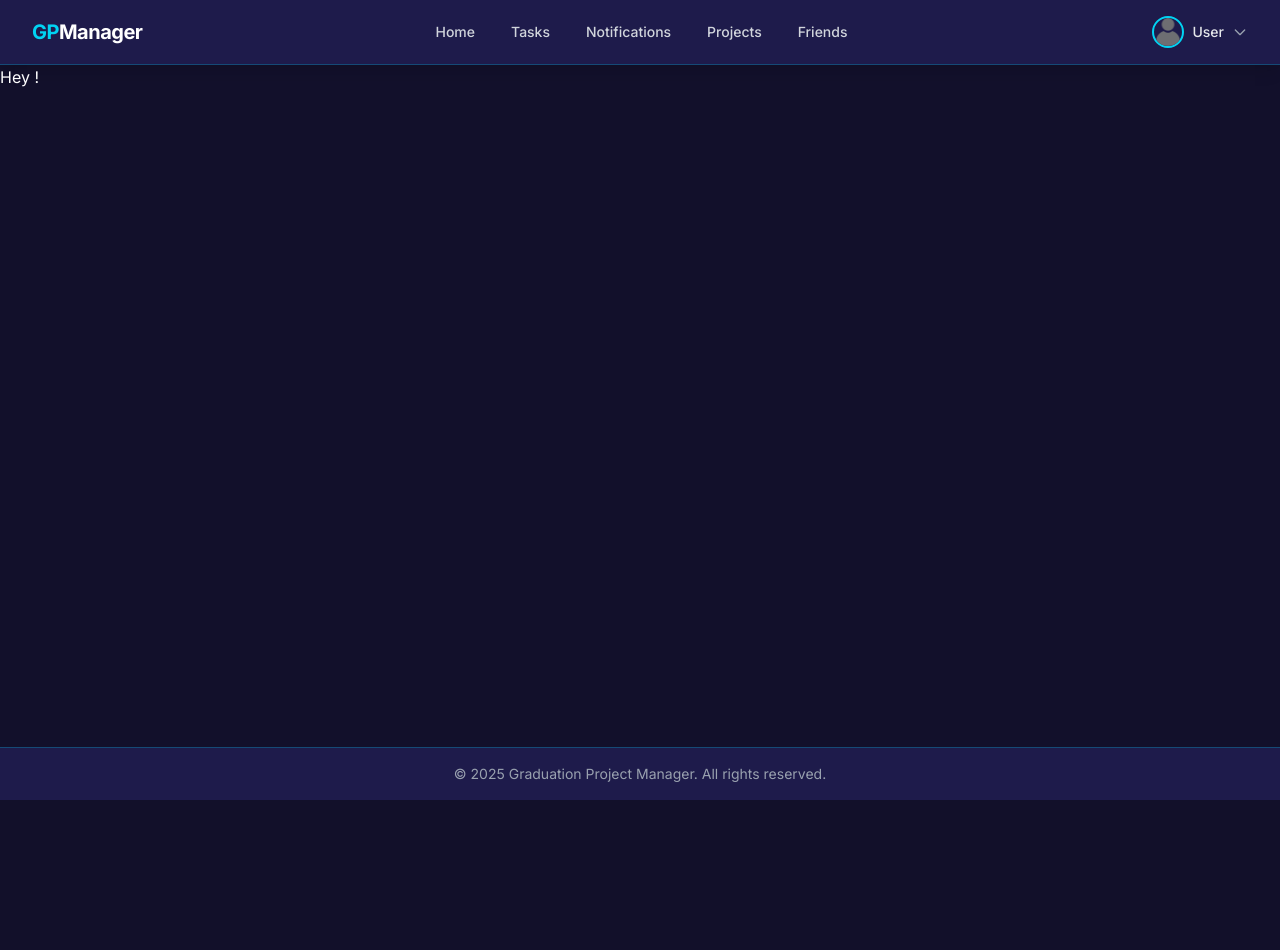
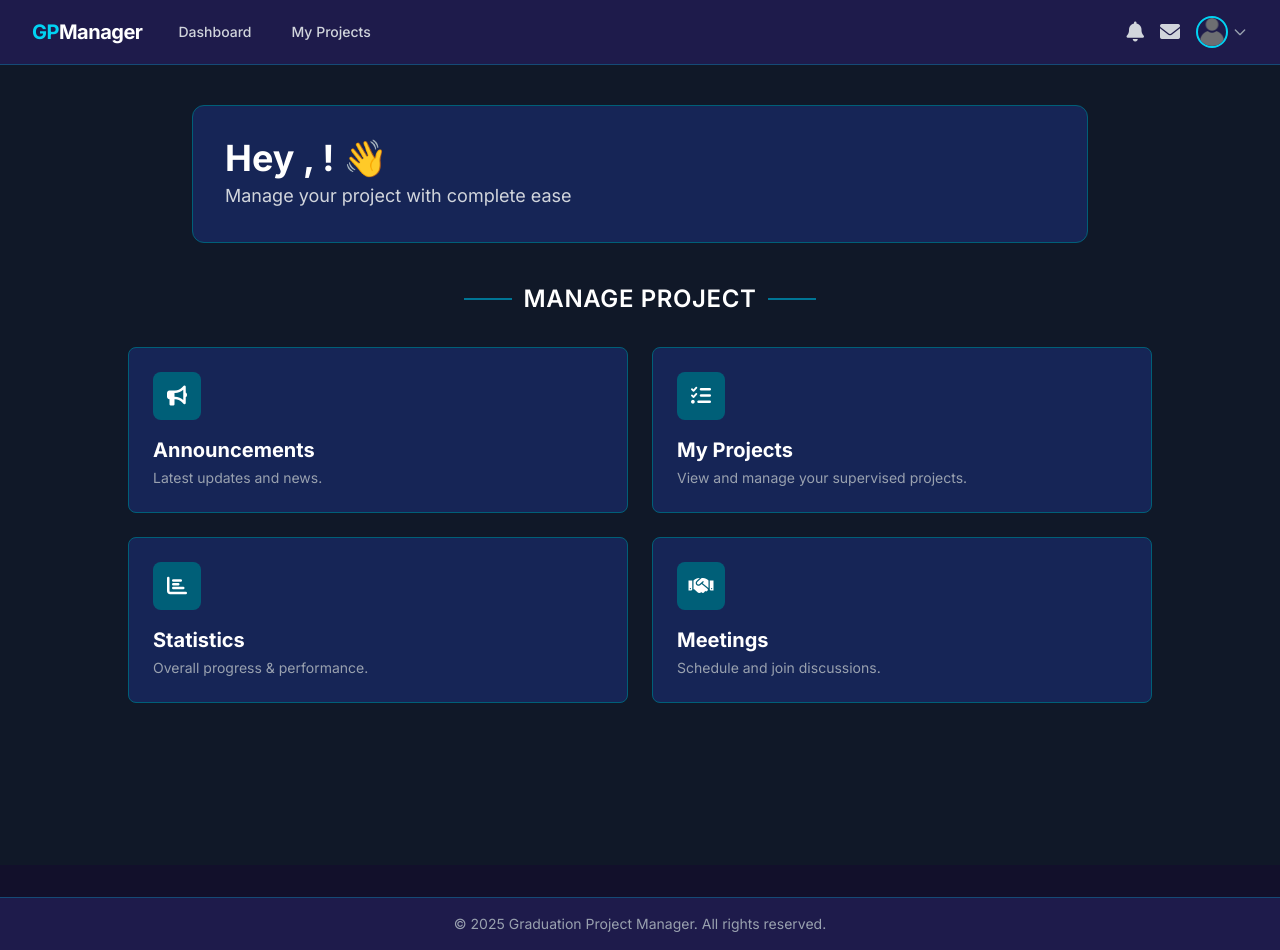
Before and after one commit to Mazenbimbo/Graduation-Project-Manager, a Python web app: template templates/supervisor_dashboard.html in a window 1280 px wide. Before the commit the page ends 800 px from the top, so only its background shows below. Run offline with Jinja, Linux system fonts and the light colour scheme; the template is opened without the code that fills it, so the values that code supplies are empty.

Commit message:
finished all the dashboards and navbars

```diff
--- a/static/css/output.css
+++ b/static/css/output.css
@@ -267,15 +267,24 @@
   .end {
     inset-inline-end: var(--spacing);
   }
+  .-top-1 {
+    top: calc(var(--spacing) * -1);
+  }
   .top-20 {
     top: calc(var(--spacing) * 20);
   }
+  .-right-1 {
+    right: calc(var(--spacing) * -1);
+  }
   .right-0 {
     right: calc(var(--spacing) * 0);
   }
   .right-4 {
     right: calc(var(--spacing) * 4);
   }
+  .left-0 {
+    left: calc(var(--spacing) * 0);
+  }
   .z-50 {
     z-index: 50;
   }
@@ -351,6 +360,9 @@
   .mb-10 {
     margin-bottom: calc(var(--spacing) * 10);
   }
+  .ml-1 {
+    margin-left: calc(var(--spacing) * 1);
+  }
   .ml-2 {
     margin-left: calc(var(--spacing) * 2);
   }
@@ -502,6 +514,9 @@
     flex-shrink: 1;
   }
   .flex-shrink-0 {
+    flex-shrink: 0;
+  }
+  .shrink-0 {
     flex-shrink: 0;
   }
   .flex-grow {
@@ -930,6 +945,9 @@
   .bg-green-600 {
     background-color: var(--color-green-600);
   }
+  .bg-red-500 {
+    background-color: var(--color-red-500);
+  }
   .bg-red-600 {
     background-color: var(--color-red-600);
   }
@@ -1317,6 +1335,13 @@
       }
     }
   }
+  .hover\:border-cyan-300 {
+    &:hover {
+      @media (hover: hover) {
+        border-color: var(--color-cyan-300);
+      }
+    }
+  }
   .hover\:border-cyan-500 {
     &:hover {
       @media (hover: hover) {
@@ -1547,6 +1572,11 @@
     &:focus {
       --tw-outline-style: none;
       outline-style: none;
+    }
+  }
+  .sm\:inline {
+    @media (width >= 40rem) {
+      display: inline;
     }
   }
   .sm\:grid-cols-2 {
--- a/templates/account.html
+++ b/templates/account.html
@@ -1,5 +1,4 @@
-{% extends 'base.html' %}
-
+{% if data['role'] == 'Student'%}{% extends 'base.html' %}{%else%}{% extends 'supervisor_base.html' %}{%endif%}
 {% block title %}Profile Details{% endblock %}
 
 {% block body %}
--- a/templates/my_projects.html
+++ b/templates/my_projects.html
@@ -1,4 +1,4 @@
-{% extends 'base.html' %}
+{% extends 'supervisor_base.html' %}
 
 {% block title %}My Projects{% endblock %}
 
@@ -7,7 +7,7 @@
 <link rel="stylesheet" href="https://cdnjs.cloudflare.com/ajax/libs/font-awesome/6.4.0/css/all.min.css">
 
 <!-- Filter using a select dropdown -->
-<div class="mb-8 flex justify-center">
+<div class="mb-8 flex justify-center p-2">
   <div class="relative">
     <select id="statusFilter" onchange="filterProjects(this.value)"
             class="appearance-none bg-blue-950 border-2 border-cyan-800 text-gray-200 rounded-lg px-5 py-3 pr-10 font-medium shadow-md focus:outline-none focus:border-cyan-500 transition-colors cursor-pointer">
--- a/templates/project_details.html
+++ b/templates/project_details.html
@@ -1,4 +1,4 @@
-{% extends 'base.html' %}
+{% if data['role'] == 'Student'%}{% extends 'base.html' %}{%else%}{% extends 'supervisor_base.html' %}{%endif%}
 
 {% block title %}{{ project.name|title }}{% endblock %}
 
--- /dev/null
+++ b/templates/supervisor_base.html
@@ -0,0 +1,166 @@
+<!DOCTYPE html>
+<html lang="en">
+<head>
+    <meta charset="UTF-8">
+    <meta name="viewport" content="width=device-width, initial-scale=1.0">
+    <link rel="stylesheet" href="{{ url_for('static', filename='css/output.css') }}">
+    <title>{% block title %}Graduation Project Manager{% endblock %}</title>
+    {% block head %}{% endblock %}
+    <!-- Font Awesome for icons -->
+    <link rel="stylesheet" href="https://cdnjs.cloudflare.com/ajax/libs/font-awesome/6.0.0-beta3/css/all.min.css">
+    <!-- Optional: Add Inter font for better typography -->
+    <link href="https://fonts.googleapis.com/css2?family=Inter:wght@400;500;600;700&display=swap" rel="stylesheet">
+    <style>
+        body { font-family: 'Inter', sans-serif; }
+        /* Smooth transitions */
+        .nav-link { transition: all 0.2s ease; }
+        /* Flash message animation */
+        .flash-message { animation: slideIn 0.3s ease; }
+        @keyframes slideIn {
+            from { transform: translateY(-100%); opacity: 0; }
+            to { transform: translateY(0); opacity: 1; }
+        }
+    </style>
+</head>
+<body class="bg-[#12102B] text-white min-h-screen flex flex-col">
+
+    <!-- Navigation Bar -->
+    <nav class="bg-[#1e1b4b] border-b border-cyan-500/30 shadow-lg">
+        <div class="max-w-7xl mx-auto px-4 sm:px-6 lg:px-8">
+            <div class="flex justify-between items-center h-16">
+                <!-- Left side: Logo + Dashboard + My Projects -->
+                <div class="flex items-center space-x-6">
+                    <a href="/supervisor_dashboard" class="text-xl font-bold text-cyan-400 tracking-tight">
+                        GP<span class="text-white">Manager</span>
+                    </a>
+                    <div class="hidden md:flex items-center space-x-4">
+                        <a href="/supervisor_dashboard"
+                           class="nav-link px-3 py-2 rounded-lg text-sm font-medium text-gray-300 hover:bg-[#2a2355] hover:text-white">
+                            Dashboard
+                        </a>
+                        <a href="/my_projects"
+                           class="nav-link px-3 py-2 rounded-lg text-sm font-medium text-gray-300 hover:bg-[#2a2355] hover:text-white">
+                            My Projects
+                        </a>
+                    </div>
+                </div>
+
+                <!-- Right side: icons + account image dropdown -->
+                <div class="flex items-center space-x-4">
+                    <a href="/notifications" title="Notifications" class="text-gray-300 hover:text-cyan-400 transition-colors text-xl">
+                        <i class="fas fa-bell"></i>
+                    </a>
+                    <a href="/messages" title="Messages" class="text-gray-300 hover:text-cyan-400 transition-colors text-xl">
+                        <i class="fas fa-envelope"></i>
+                    </a>
+
+                    <!-- Account image dropdown -->
+                    <div class="relative" x-data="{ open: false }">
+                        <button @click="open = !open" class="flex items-center focus:outline-none">
+                            <img src="{{ session.get('image', '/static/uploads/user.png') }}"
+                                 alt="Profile"
+                                 class="w-8 h-8 rounded-full object-cover border-2 border-cyan-400 hover:border-cyan-300 transition-colors">
+                            <svg class="w-4 h-4 text-gray-400 ml-1" fill="none" stroke="currentColor" viewBox="0 0 24 24">
+                                <path stroke-linecap="round" stroke-linejoin="round" stroke-width="2" d="M19 9l-7 7-7-7"></path>
+                            </svg>
+                        </button>
+                        <!-- Dropdown Menu -->
+                        <div x-show="open" @click.away="open = false"
+                             class="absolute right-0 mt-2 w-48 bg-[#1e1b4b] border border-cyan-500/50 rounded-lg shadow-xl py-1 z-50"
+                             x-transition:enter="transition ease-out duration-100"
+                             x-transition:enter-start="transform opacity-0 scale-95"
+                             x-transition:enter-end="transform opacity-100 scale-100">
+                            <a href="/account/me" class="block px-4 py-2 text-sm text-gray-200 hover:bg-[#2a2355]">
+                                Account
+                            </a>
+                            <a href="/logout" class="block px-4 py-2 text-sm text-gray-200 hover:bg-[#2a2355]">
+                                Logout
+                            </a>
+                        </div>
+                    </div>
+                </div>
+
+                <!-- Mobile menu button -->
+                <div class="md:hidden flex items-center">
+                    <button @click="mobileOpen = !mobileOpen" class="text-gray-300 hover:text-white focus:outline-none">
+                        <svg class="h-6 w-6" fill="none" stroke="currentColor" viewBox="0 0 24 24">
+                            <path x-show="!mobileOpen" stroke-linecap="round" stroke-linejoin="round" stroke-width="2" d="M4 6h16M4 12h16M4 18h16"></path>
+                            <path x-show="mobileOpen" stroke-linecap="round" stroke-linejoin="round" stroke-width="2" d="M6 18L18 6M6 6l12 12"></path>
+                        </svg>
+                    </button>
+                </div>
+            </div>
+        </div>
+
+        <!-- Mobile Navigation Menu -->
+        <div class="md:hidden" x-data="{ mobileOpen: false }">
+            <div x-show="mobileOpen"
+                 class="px-2 pt-2 pb-3 space-y-1 border-t border-cyan-500/30 bg-[#1e1b4b]"
+                 x-transition:enter="transition ease-out duration-200"
+                 x-transition:enter-start="opacity-0 scale-95"
+                 x-transition:enter-end="opacity-100 scale-100">
+                <a href="/supervisor_dashboard" class="block px-3 py-2 text-gray-300 hover:bg-[#2a2355] rounded-md">
+                    Dashboard
+                </a>
+                <a href="/my_projects" class="block px-3 py-2 text-gray-300 hover:bg-[#2a2355] rounded-md">
+                    My Projects
+                </a>
+                <div class="border-t border-cyan-500/30 my-2"></div>
+                <a href="/notification" class="block px-3 py-2 text-gray-300 hover:bg-[#2a2355] rounded-md">
+                    <i class="fas fa-bell mr-2"></i> Notifications
+                </a>
+                <a href="/messages" class="block px-3 py-2 text-gray-300 hover:bg-[#2a2355] rounded-md">
+                    <i class="fas fa-envelope mr-2"></i> Messages
+                </a>
+                <a href="/account/me" class="block px-3 py-2 text-gray-300 hover:bg-[#2a2355] rounded-md">
+                    Account
+                </a>
+                <a href="/logout" class="block px-3 py-2 text-gray-300 hover:bg-[#2a2355] rounded-md">
+                    Logout
+                </a>
+            </div>
+        </div>
+    </nav>
+
+    <!-- Flash Messages -->
+    <div class="fixed top-20 right-4 z-50 space-y-2 max-w-sm w-full">
+        {% with messages = get_flashed_messages(with_categories=true) %}
+        {% if messages %}
+        {% for category, message in messages %}
+        <div class="flash-message flex items-center justify-between p-4 rounded-lg shadow-lg
+            {% if category == 'error' %}bg-red-600{% else %}bg-green-600{% endif %} text-white">
+            <span>{{ message }}</span>
+            <button onclick="this.parentElement.remove()" class="ml-4 text-white hover:text-gray-200">
+                <svg class="w-5 h-5" fill="none" stroke="currentColor" viewBox="0 0 24 24">
+                    <path stroke-linecap="round" stroke-linejoin="round" stroke-width="2" d="M6 18L18 6M6 6l12 12"></path>
+                </svg>
+            </button>
+        </div>
+        {% endfor %}
+        {% endif %}
+        {% endwith %}
+    </div>
+
+    <!-- Main Content -->
+    <main class="flex-grow">
+        {% block body %}{% endblock %}
+    </main>
+
+    <!-- Footer -->
+    <footer class="bg-[#1e1b4b] border-t border-cyan-500/30 mt-8 py-4">
+        <div class="max-w-7xl mx-auto px-4 text-center text-gray-400 text-sm">
+            &copy; 2025 Graduation Project Manager. All rights reserved.
+        </div>
+    </footer>
+
+    <!-- Alpine.js for interactivity (lightweight) -->
+    <script defer src="https://cdn.jsdelivr.net/npm/alpinejs@3.x.x/dist/cdn.min.js"></script>
+    <!-- Auto-dismiss flash messages after 5 seconds -->
+    <script>
+        setTimeout(() => {
+            document.querySelectorAll('.flash-message').forEach(el => el.remove());
+        }, 5000);
+    </script>
+    {% block scripts %}{% endblock %}
+</body>
+</html>
--- a/templates/supervisor_dashboard.html
+++ b/templates/supervisor_dashboard.html
@@ -1,5 +1,76 @@
-{%extends 'base.html'%}
-{%block title%}Sign in{%endblock%}
-{%block body%}
-<h1>Hey {{role}} {{name|title}}!</h1>
-{%endblock%}
+{% extends 'supervisor_base.html' %}
+
+{% block title %} Home {% endblock %}
+
+{% block body %}
+
+<div class="min-h-screen bg-gray-900 py-10 px-4">
+  <!-- Welcome Section -->
+  <div class="max-w-4xl mx-auto mb-10">
+    <div class="bg-blue-950 rounded-xl border border-cyan-800 p-6 md:p-8">
+      <h1 class="text-3xl md:text-4xl font-bold text-white">
+        Hey {{data['role']|title}}, {{ data['name']|title }}! 👋
+      </h1>
+      <p class="text-gray-300 text-lg mt-1">Manage your project with complete ease</p>
+    </div>
+  </div>
+
+  <!-- Section Title -->
+  <div class="max-w-5xl mx-auto mb-8">
+    <div class="flex items-center justify-center space-x-3">
+      <div class="h-0.5 w-12 bg-cyan-700"></div>
+      <h2 class="text-2xl font-semibold text-white uppercase tracking-wide">Manage Project</h2>
+      <div class="h-0.5 w-12 bg-cyan-700"></div>
+    </div>
+  </div>
+
+  <!-- Action Cards Grid -->
+  <div class="max-w-5xl mx-auto">
+    <div class="grid grid-cols-1 md:grid-cols-2 gap-6">
+      <!-- Announcements -->
+      <a href="#"
+         class="block bg-blue-950 rounded-lg border border-cyan-800 hover:border-cyan-500 transition-colors duration-200 p-6">
+        <div class="w-12 h-12 bg-cyan-800 rounded-lg flex items-center justify-center mb-4">
+          <i class="fas fa-bullhorn text-xl text-white"></i>
+        </div>
+        <h3 class="text-xl font-bold text-white mb-1">Announcements</h3>
+        <p class="text-gray-400 text-sm">Latest updates and news.</p>
+      </a>
+
+      <!-- My Projects -->
+      <a href="/my_projects"
+         class="block bg-blue-950 rounded-lg border border-cyan-800 hover:border-cyan-500 transition-colors duration-200 p-6">
+        <div class="w-12 h-12 bg-cyan-800 rounded-lg flex items-center justify-center mb-4">
+          <i class="fas fa-list-check text-xl text-white"></i>
+        </div>
+        <h3 class="text-xl font-bold text-white mb-1">My Projects</h3>
+        <p class="text-gray-400 text-sm">View and manage your supervised projects.</p>
+      </a>
+
+      <!-- Statistics -->
+      <a href="#"
+         class="block bg-blue-950 rounded-lg border border-cyan-800 hover:border-cyan-500 transition-colors duration-200 p-6">
+        <div class="w-12 h-12 bg-cyan-800 rounded-lg flex items-center justify-center mb-4">
+          <i class="fas fa-chart-bar text-xl text-white"></i>
+        </div>
+        <h3 class="text-xl font-bold text-white mb-1">Statistics</h3>
+        <p class="text-gray-400 text-sm">Overall progress & performance.</p>
+      </a>
+
+      <!-- Meetings -->
+      <a href="#"
+         class="block bg-blue-950 rounded-lg border border-cyan-800 hover:border-cyan-500 transition-colors duration-200 p-6">
+        <div class="w-12 h-12 bg-cyan-800 rounded-lg flex items-center justify-center mb-4">
+          <i class="fas fa-handshake text-xl text-white"></i>
+        </div>
+        <h3 class="text-xl font-bold text-white mb-1">Meetings</h3>
+        <p class="text-gray-400 text-sm">Schedule and join discussions.</p>
+      </a>
+    </div>
+  </div>
+</div>
+
+<!-- Font Awesome (if not already in base.html) -->
+<link rel="stylesheet" href="https://cdnjs.cloudflare.com/ajax/libs/font-awesome/6.0.0-beta3/css/all.min.css">
+
+{% endblock %}
--- a/templates/supervisor_signin.html
+++ b/templates/supervisor_signin.html
@@ -1,4 +1,4 @@
-{% extends 'base.html' %}
+{% extends 'new_user_base.html' %}
 
 {% block title %} Supervisor Sign In {% endblock %}
 
--- a/templates/supervisor_signup.html
+++ b/templates/supervisor_signup.html
@@ -1,4 +1,4 @@
-{% extends "base.html" %}
+{% extends "new_user_base.html" %}
 
 {% block title %}Supervisor Registration{% endblock %}
 
```
Also changed, not shown: routes.py (+12 -8 lines), templates/home.html (+10 -0 lines).
